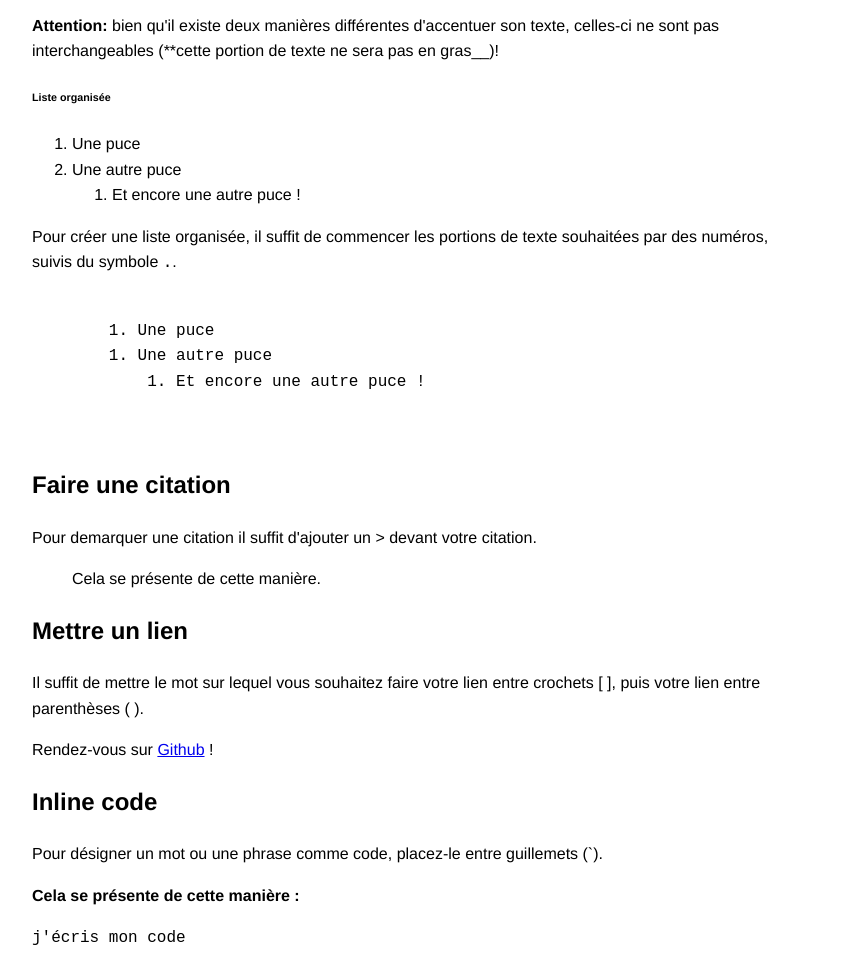
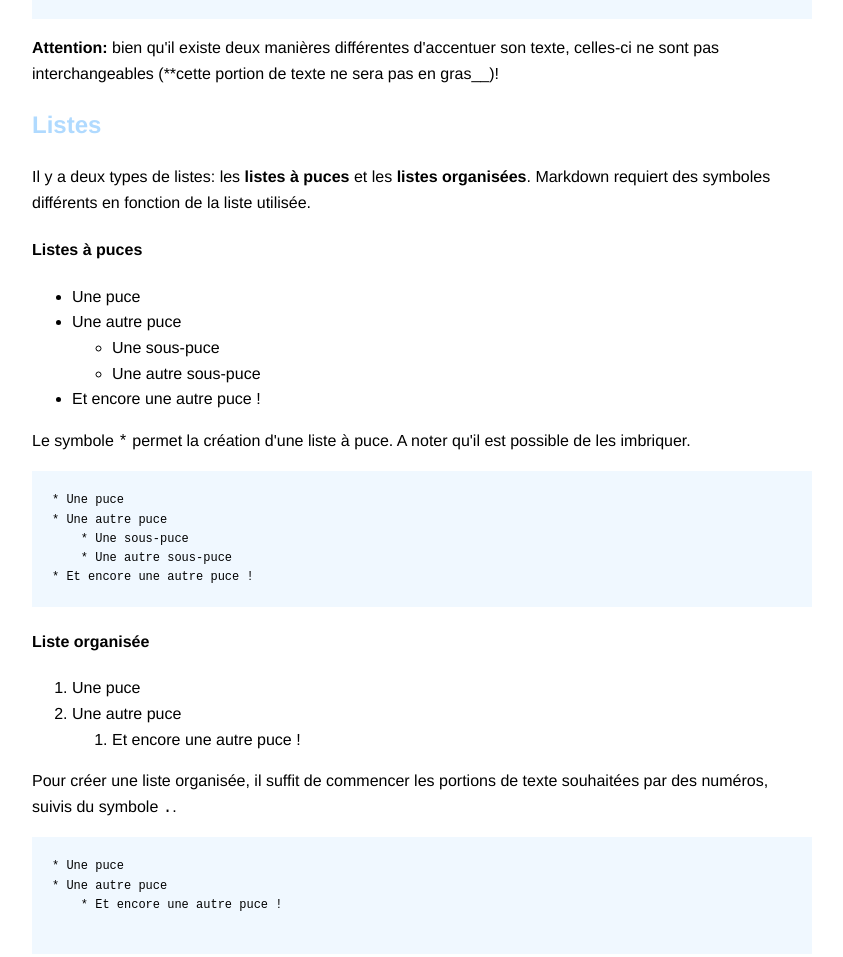
Before and after one commit to Warouxlucas/Learning-Environment, a plain HTML site: page index.html in a window 1280 px wide. Shown: the part 1379-2336 px from the top of the page, without its empty margins (218-1061 px from the left). Drawn offline with Linux system fonts and the light colour scheme.

Commit message:
doc1 and css

```diff
--- /dev/null
+++ b/css/index.css
@@ -0,0 +1,28 @@
+body{
+    margin:50px 250px 50px 250px;
+    font-family:"Helvetica Neue",Helvetica,"Segoe UI",Arial,freesans,sans-serif;
+    font-size:16px;
+    line-height:1.6;
+}
+h1{
+    color:#325B80;
+}
+h2{
+    color:#B0DAFF;
+}
+h3{
+    color:#64B7FF;
+
+}
+.classPre{
+    padding: 20px;
+    font-size:12px;
+    background-color: aliceblue;
+}
+blockquote{
+    margin:16px 0;
+    font-size:inherit;
+    padding:0 15px;
+    color:#5c5c5c;
+    border-left:4px solid #d6d6d6
+}
--- a/index.html
+++ b/index.html
@@ -5,12 +5,9 @@
     <meta name="viewport" content="width=device-width, initial-scale=1.0">
     <meta http-equiv="X-UA-Compatible" content="ie=edge">
     <title>Document</title>
-    <style>
-    body{
-        margin:50px 250px 50px 250px;
-        font-family:"Helvetica Neue",Helvetica,"Segoe UI",Arial,freesans,sans-serif;font-size:16px;line-height:1.6;
-    }
-    </style>
+    <head>
+        <link rel="stylesheet" type="text/css" href="css/index.css">
+      </head>
 </head>
 <body>
 <h1>En quoi consiste Markdown ?</h1>
@@ -31,18 +28,18 @@
 
 <h6>Ceci est toujours un titre</h6>
 <p>Le symbole <code>#</code> permet de configurer la ligne de texte qui suit comme étant un <strong>titre</strong>. Il peut &#xEA;tre utilis&#xE9; <em>plusieurs fois</em> afin de cr&#xE9;er un sous-titre &#xE0; chaque fois moins important.</p>
-<div><br>
+<pre class="classPre">
     # Ceci est un titre </br>
     #### Ceci est également un titre</br>
     ###### Ceci est toujours un titre
-</code>
+</pre>
 </div>
 <h2>Emphase</h2>
 <p><i>Ce texte est en italique</i></p>
 <p><b>Ce texte est en gras</b></p>
 <p><i>Il est <b>possible</b> de les combiner</i></p>
 <p>Pour accentuer un texte (en <i>italique</i> ou en <i>gras</i>, par exemple), il suffit d'entourer la portion de texte souhaitée par les symboles <code>*</code>ou <code>_</code>(italique), ou <code>**</code>ou <code>__</code>(gras).</p>
-<pre><code>*Ce texte sera en italique*
+<pre class="classPre"><code>*Ce texte sera en italique*
     _Ce texte sera également en italique_
 
     **Ce texte sera en gras**
@@ -52,7 +49,29 @@
     </code>
 </pre>
 <p><b>Attention:</b> bien qu'il existe deux manières différentes d'accentuer son texte, celles-ci ne sont pas interchangeables (**cette portion de texte ne sera pas en gras__)!</p>
-<h6>Liste organisée</h6>
+<h2>Listes</h2>
+<p>Il y a deux types de listes: les <b>listes à puces</b> et les <b>listes organisées</b>. Markdown requiert des symboles différents en fonction de la liste utilisée.</p>
+<h4>Listes à puces</h4>
+
+<ul>
+<li>Une puce</li>
+<li>Une autre puce
+<ul>
+<li>Une sous-puce</li>
+<li>Une autre sous-puce</li>
+</ul>
+</li>
+<li>Et encore une autre puce !</li>
+</ul>
+<p>Le symbole <code>*</code> permet la création d'une liste à puce. A noter qu'il est possible de les imbriquer.</p>
+<pre class="classPre"><code>* Une puce
+* Une autre puce
+    * Une sous-puce
+    * Une autre sous-puce
+* Et encore une autre puce !
+</code></pre>
+
+<h4>Liste organisée</h4>
 
 <ol>
     <li>Une puce</li>
@@ -63,14 +82,10 @@
     </li>
 </ol>
 <p>Pour créer une liste organisée, il suffit de commencer les portions de texte souhaitées par des numéros, suivis du symbole <code>.</code>.</p>
-<pre>
-    <code>
-        1. Une puce
-        1. Une autre puce
-            1. Et encore une autre puce !
-
-    </code>
-</pre>
+<pre class="classPre"><code>* Une puce
+* Une autre puce
+    * Et encore une autre puce !
+    </code></pre>
 <h2>Faire une citation</h2>
 
 <p>Pour demarquer une citation il suffit d'ajouter un > devant votre citation.</p>
@@ -85,7 +100,8 @@
 
 <p>Pour désigner un mot ou une phrase comme code, placez-le entre guillemets (`).</p>
 <p><b>Cela se présente de cette manière :</b><br>
-<code><p> j'écris mon code</p></code></p>
+
+<pre class="classPre"><code>&lt;p&gt;j'écris mon code&lt;/p&gt;</code></pre>
 <h2>Comment ajouter une image avec markdown ?</h2>
 
 <p>L'ajout d'image peut se faire de 2 manières:</p>
@@ -95,7 +111,7 @@ Il suffit de preciser votre alt entre crochet et le lien entre parenthèse.</li>
 </ul>
 <p>![image alt]<br>
 (cheminVersImage/nomImage.extention)</p>
-<p><img src="image_Markdown.jpg" alt="image_Markdown"></p>
+<p><img src="images/image_Markdown.jpg" alt="image_Markdown"></p>
 <blockquote>
 <p>Notez que si votre image ce trouve au même niveau que votre document, il n'est pas nécessaire de préciser le chemin.</p>
 </blockquote>
```
Also changed, not shown: images/image_Markdown.jpg (added).
